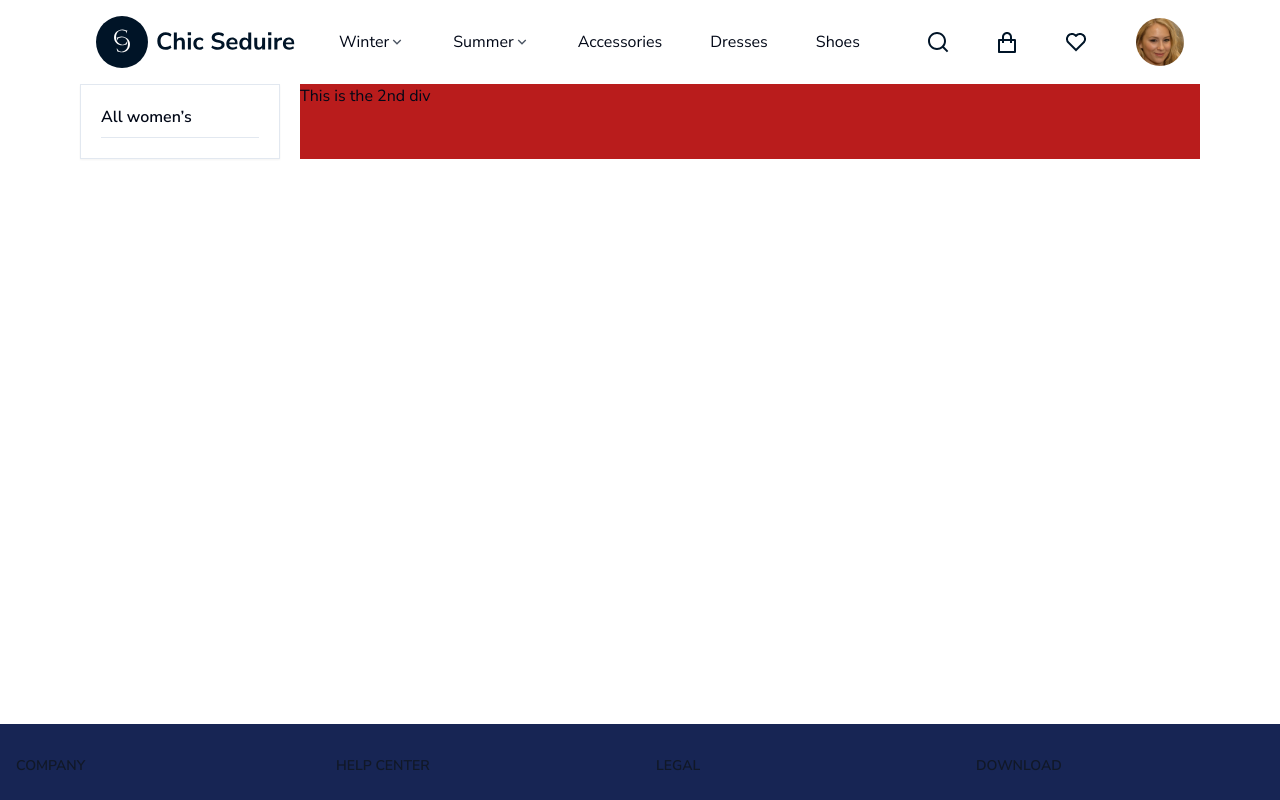
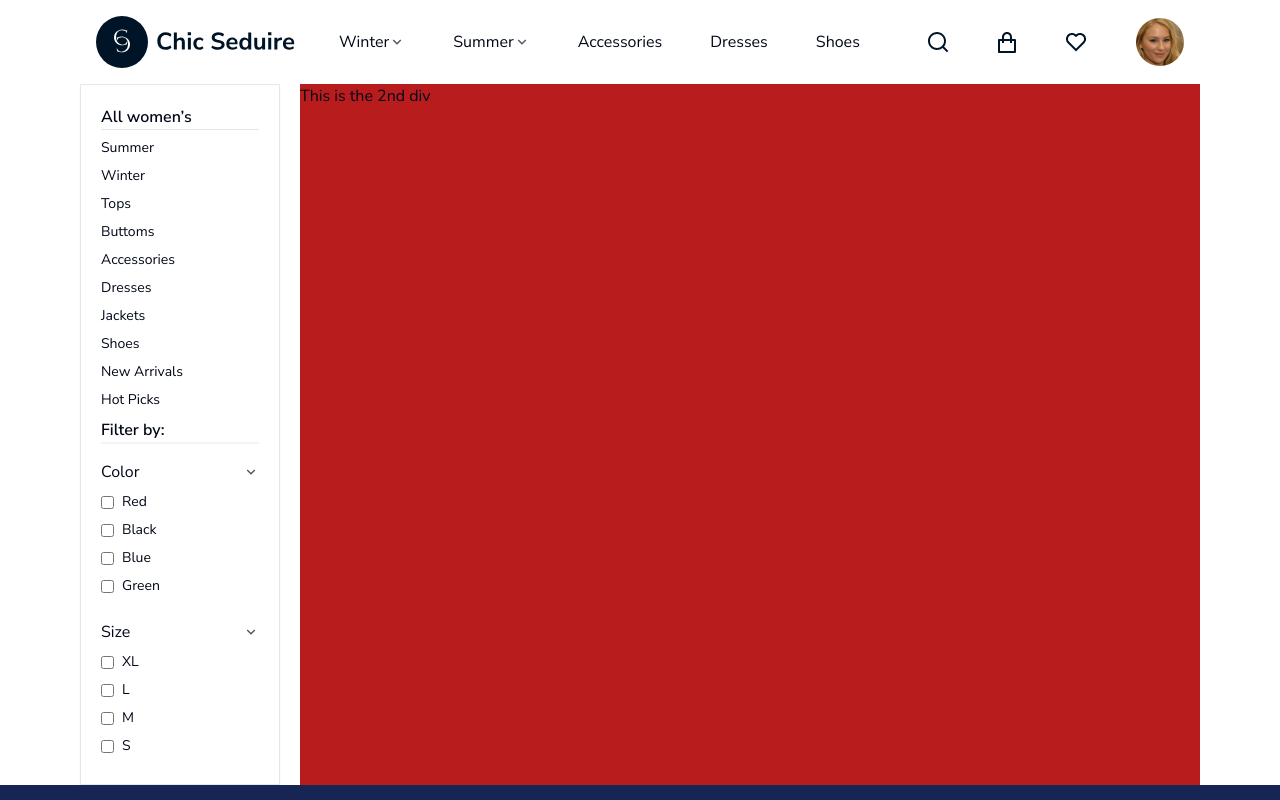
Before and after one commit to samirtiwari932/EcommercePage, a Next.js app: page / in a window 1280 px wide. Shown: the top 800 px of the page. Built offline with nearby package versions, Linux system fonts and the light colour scheme.

Commit message:
feat: Add size and color filtering to sidebar

```diff
--- a/src/app/page.tsx
+++ b/src/app/page.tsx
@@ -1,4 +1,5 @@
 import CategoryFllter from "@/components/CategoryFllter";
+import SizeAndColorFilter from "@/components/SizeandColorFilter";
 import MaxWidthWrapper from "@/components/maxWidthWrapper";
 import Image from "next/image";
 
@@ -7,8 +8,9 @@ export default function Home() {
     <>
       <MaxWidthWrapper>
         <div className="grid grid-cols-1 lg:grid-cols-[200px_1fr] gap-5">
-          <div className=" border  bg-white shadow-sm    p-5 h-fit  top-10  ">
-            <CategoryFllter/>
+          <div className=" border  bg-white shadow-sm h-auto  p-5 top-10  ">
+            <CategoryFllter />
+            <SizeAndColorFilter />
           </div>
           <div className="bg-red-700">This is the 2nd div</div>
         </div>
--- a/src/components/CategoryFllter.tsx
+++ b/src/components/CategoryFllter.tsx
@@ -1,27 +1,32 @@
 import React from "react";
 
 const categories = [
-    "Summer",
-    "Winter",
-    "Tops",
-]
+  "Summer",
+  "Winter",
+  "Tops",
+  "Buttoms",
+  "Accessories",
+  "Dresses",
+  "Jackets",
+  "Shoes",
+  "New Arrivals",
+  "Hot Picks",
+];
 const CategoryFllter = () => {
   return (
     <div>
-      <div className="border-b">
-        <h4 className="text-md bg-white  font-semibold mb-2 ">All women’s</h4>
-        {/* {hotelFacilities.map((hotelFacility) => (
-          <label className="flex  items-center space-x-2">
-            <input
-              type="checkbox"
-              className="rounded "
-              value={hotelFacility}
-              checked={selectedFacilities.includes(hotelFacility)}
-              onChange={onChange}
-            />
-            <span>{hotelFacility}</span>
+      <div className="relative">
+        <h4 className="text-md bg-white border-b font-semibold mb-2 ">
+          All women’s
+        </h4>
+        {categories.map((category, index) => (
+          <label
+            key={index}
+            className="flex  text-sm items-center  mb-2 space-x-2"
+          >
+            <span>{category}</span>
           </label>
-        ))} */}
+        ))}
       </div>
     </div>
   );
--- /dev/null
+++ b/src/components/SizeandColorFilter.tsx
@@ -0,0 +1,52 @@
+import React from "react";
+import { RiArrowDownSLine } from "react-icons/ri";
+
+const Color = ["Red", "Black", "Blue", "Green"];
+const Size = ["XL", "L", "M", "S"]; // Adjusted sizes to uppercase for clarity
+
+const SizeAndColorFilter = () => {
+  return (
+    <div>
+      <div className="relative">
+        {/* Color Filter Section */}
+        <h4 className="text-md bg-white border-b-2 border-gray-100 font-semibold mb-2">
+          Filter by:
+        </h4>
+        <div className="flex justify-between items-center h-10">
+          <span>Color</span>
+          <RiArrowDownSLine className="text-gray-600" />
+        </div>
+        {Color.map((colorItem) => (
+          <label
+            key={colorItem}
+            className="flex items-center text-sm mb-2 space-x-2"
+          >
+            <input type="checkbox" className="rounded" value={colorItem} />
+            <span>{colorItem}</span>
+          </label>
+        ))}
+
+        {/* Size Filter Section */}
+        <div className="mt-4">
+          {" "}
+          {/* Adjust margin top for spacing */}
+          <div className="flex justify-between items-center h-10">
+            <span>Size</span>
+            <RiArrowDownSLine className="text-gray-600" />
+          </div>
+          {Size.map((sizeItem) => (
+            <label
+              key={sizeItem}
+              className="flex items-center text-sm mb-2 space-x-2"
+            >
+              <input type="checkbox" className="rounded" value={sizeItem} />
+              <span>{sizeItem}</span>
+            </label>
+          ))}
+        </div>
+      </div>
+    </div>
+  );
+};
+
+export default SizeAndColorFilter;
```
